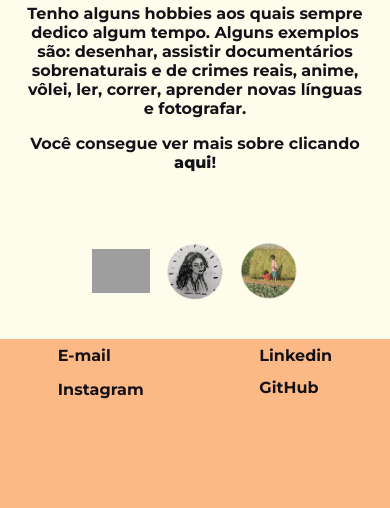
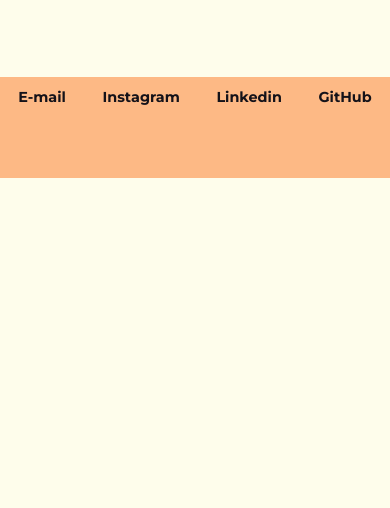
Before and after one commit to eulauragabriel/design-digital-portfolio, a Flask app: page / in a window 390 px wide. Shown: the part 760-1268 px from the top of the page. After the commit the page ends 938 px from the top, so only its background shows below. Run offline with Flask 3, Linux system fonts and the light colour scheme; grey boxes are pictures that could not be loaded.

Commit message:
deixando o site responsivo
redimensionei imagens, textos e links para deixar o site responsivo para mobile

```diff
--- a/src/static/normalize.css
+++ b/src/static/normalize.css
@@ -11,8 +11,8 @@ body{
 footer{
     background-color: #FDB985;
     width: 100%;
-    height: 20%;
-    margin-top: 10%;
+    height: 12%;
+    margin-top: 6%;
 }
 
 /* fontes */
--- a/src/static/style.css
+++ b/src/static/style.css
@@ -1,8 +1,6 @@
 /* header */
 
 .logo {
-    width: 50px;
-    height: 50px;
     padding-left: 10%;
     padding-top: 1%;
 }
@@ -20,6 +18,10 @@ a {
     color: #141219 !important;
     text-decoration: none !important;
     transform: 0.3s;
+}
+
+#link {
+    font-size: 1.1em;
 }
 
 #link :hover {
@@ -68,16 +70,17 @@ b {
 .container {
     display: flex;
     flex-flow: wrap;
+    flex: content;
+    justify-content: center;
 }
 
 .leaf {
-    padding-top: 10%;
-    padding-left: 15%;
+    padding-top: 12%;
 }
 
 .laura {
     padding-top: 5%;
-    width: 5%;
+    width: 1%;
     font-family: "Montserrat ExtraBold";
     font-size: 1.5em;
     font-weight: bolder;
@@ -117,80 +120,97 @@ b {
 .youtube {
     display: flex;
     justify-content: center;
+    margin-right: 10%;
+    margin-left: 10%;
 }
 
 .youtube img {
     display: block;
     margin-left: auto;
     margin-right: auto;
-    width: 80%;
+    width: 70%;
 }
 
-/* footer */
+/* capacidades */
 
-.container-footer {
-    display: grid;
-    grid-row: auto auto auto auto auto;
-    grid-column: auto auto auto auto auto;
+.capacidades {
+    display: flex;
+    justify-content: center;
+    align-items: center;
 }
 
-#email {
-    color: #141219 !important;
-    text-decoration: none !important;
-    grid-column: 2;
-    grid-row: 2;
-    padding-top: 5%;
-    font-family: "Montserrat Bold";
+.capacidades img {
+    margin: 0% 2%;
 }
 
-#instagram {
-    grid-column: 2;
-    grid-row: 4;
-    padding-top: 10%;
-    font-family: "Montserrat Bold";
+
+/* responsividade */
+
+@media screen and (max-width: 800px) {
+    .logo {
+        padding-left: 5%;
     }
 
-#linkedin {
-    grid-column: 4;
-    grid-row: 2;
-    padding-top: 5%;
-    font-family: "Montserrat Bold";
+    .container-link {
+        padding-top: 2%;
     }
 
-#github {
-    grid-column: 4;
-    grid-row: 4;
-    padding-top: 10%;
-    font-family: "Montserrat Bold";
-    color: #141219 !important;
-    text-decoration: none !;
-    transform: 0.3s;
+    p {
+        margin-left: 4%;
+        margin-right: 4%;
+        font-size: 0.9em;
     }
 
-#email :hover {
-    font-family: "Montserrat ExtraBold";
-    color: #141219 !important;
-    text-decoration: none !important;
-    transition: 0.8s;
+    h1 {
+        font-size: 1em;
     }
 
-#instagram :hover {
-    font-family: "Montserrat ExtraBold";
-    color: #141219 !important;
-    text-decoration: none !important;
-    transition: 0.8s;
+    h2 {
+        font-size: 0.8em;
     }
 
-#github :hover {
-    font-family: "Montserrat ExtraBold";
-    color: #141219 !important;
-    text-decoration: none !important;
-    transition: 0.8s;
+    .container {
+        p
     }
 
-#linkedin :hover {
-    font-family: "Montserrat ExtraBold";
-    color: #141219;
-    text-decoration: none;
-    transition: 0.8s;
+    .leaf {
+        padding-top: 12%;
     }
+
+    .laura {
+        padding-left: 3%;
+        width: 1%;
+        font-size: 1.1em;
+    }
+
+    .laulau {
+        padding-left: 30%;
+        padding-top: 3%;
+    }
+
+    #link {
+        font-size: 0.9em;
+    }
+
+    footer {
+        margin-top: 25%;
+    }
+
+    .logo {
+        padding-left: 2%;
+    }
+
+    .container-link {
+        padding-top: 3%;
+    }
+
+    p {
+        margin-left: 7%;
+        margin-right: 7%;
+    }
+
+    .hobbies img {
+        width: 22%;
+    }
+
+}
--- a/src/templates/base.html
+++ b/src/templates/base.html
@@ -7,13 +7,13 @@
     <meta charset="UTF-8">
     <meta http-equiv="X-UA-Compatible" content="IE=edge">
     <meta name="viewport" content="width=device-width, initial-scale=1.0">
-    <title>Portfolio</title>
+    <title>{{title}}</title>
 </head>
 
 <header>
 {% block head %}
 <div class="container-link">
-    <div><img class="logo" src="../static/img/logo.png" alt="logo" width="100px" height="100px"></div>
+    <div><img srcset="../static/img/logo_250.png 200w, ../static/img/logo.png 500w" alt="logo" sizes="(max-width: 600px) 25px, 40px" class="logo"></div>
     <div id="link"><a href="/sobremim">Sobre mim</a></div>
     <div id="link"><a href="/projetos">Projetos</a></div>
     <div id="link"><a href="/capacidades">Capacidades</a></div>
@@ -27,11 +27,11 @@
 </body>
 
 <footer>
-<div class="container-footer">
-    <div id="email"><a href="mailto:eulauragabriel@gmail.com" target="_blank">E-mail</a></div>
-    <div id="instagram"><a href="https://instagram.com/eulauragabriel" target="_blank">Instagram</a></div>
-    <div id="linkedin"><a href="https://linkedin.com/eulauragabriel" target="_blank">Linkedin</a></div>
-    <div id="github"><a href="https://github.com/eulauragabriel" target="_blank">GitHub</a></div>
+<div class="container-link">
+    <div id="link"><a href="mailto:eulauragabriel@gmail.com" target="_blank">E-mail</a></div>
+    <div id="link"><a href="https://instagram.com/eulauragabriel" target="_blank">Instagram</a></div>
+    <div id="link"><a href="https://linkedin.com/eulauragabriel" target="_blank">Linkedin</a></div>
+    <div id="link"><a href="https://github.com/eulauragabriel" target="_blank">GitHub</a></div>
 </div>
 </footer>
 
--- a/src/templates/capacidades.html
+++ b/src/templates/capacidades.html
@@ -14,7 +14,7 @@
         <br>
         <br>
         <br>
-        <div class="hobbies">
+        <div class="capacidades">
             <img src="../static/img/html.png" alt="html" width="10%">
             <img src="../static/img/css.png" alt="css" width="10%">
             <img src="../static/img/mysql.png" alt="MySQL" width="10%">
--- a/src/templates/projetos.html
+++ b/src/templates/projetos.html
@@ -34,7 +34,7 @@
         <div>
             <p>
                 Para saber mais sobre meus projetos relacionados à programação clique <a
-                    href="https://github.com/eulauragabriel" target="_blank"><b>aqui</b></a> para abrir meus repositórios!
+                    href="https://github.com/eulauragabriel" target="_blank"><b>AQUI</b></a> para abrir meus repositórios!
             </p>
         </div>
 </body>
--- a/src/templates/sobremim.html
+++ b/src/templates/sobremim.html
@@ -4,11 +4,11 @@
 
 <body>
     <div class="container">
-        <div class="leaf"><img src="../static/img/leaf.png" alt="" width="140px"></div>
+        <div class="leaf"><img srcset="../static/img/leaf_250.png 200w, ../static/img/leaf.png 500w" alt="folha" sizes="(max-width: 800px) 55px, 100px" class="logo"></div>
         <div class="laura">
             <h1>Laura Gabriel Gonçalves</h1>
         </div>
-        <div class="laulau"><img src="../static/img/laulau.png" alt="laura" width="200px"></div>
+        <div class="laulau"><img srcset="../static/img/laulau_250.png 200w, ../static/img/laulau.png 500w" alt="laura" sizes="(max-width: 800px) 90px, 160px"></div>
     </div>
     <br>
     <div>
@@ -22,7 +22,7 @@
         <p>Tenho alguns hobbies aos quais sempre dedico algum tempo. Alguns exemplos são: desenhar, assistir
             documentários sobrenaturais e de crimes reais, anime, vôlei, ler, correr, aprender novas línguas e
             fotografar.</p>
-        <p>Você consegue ver mais sobre clicando <a href="hobbies"><b>aqui</b></a>!</p>
+        <p>Você consegue ver mais sobre clicando <a href="hobbies"><b>AQUI</b></a>!</p>
     </div>
     <br><br><br>
     <div class="hobbies">
```
Lines whose indentation alone changed are shown as unchanged.
